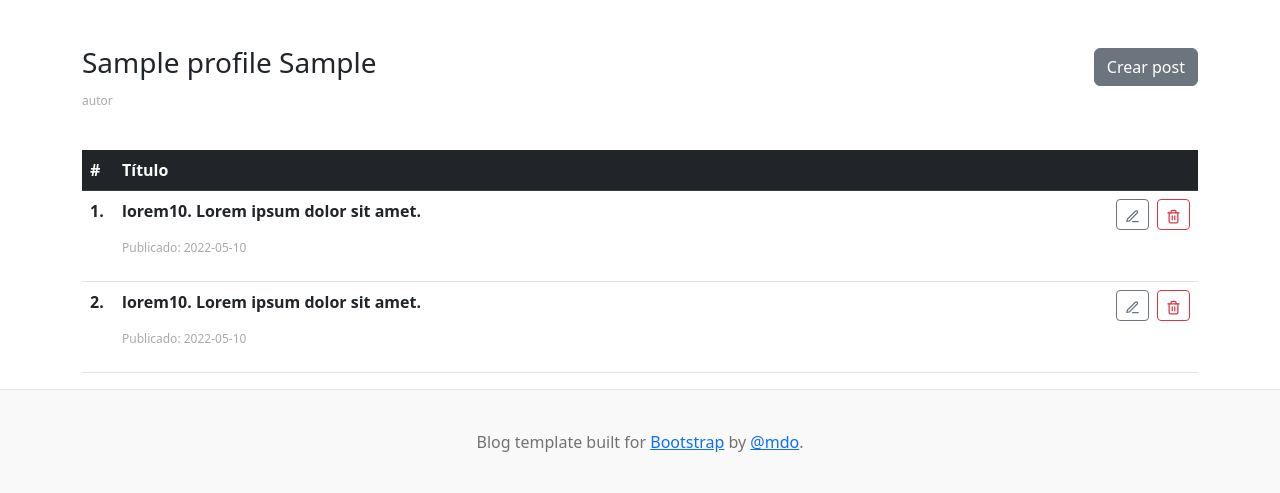
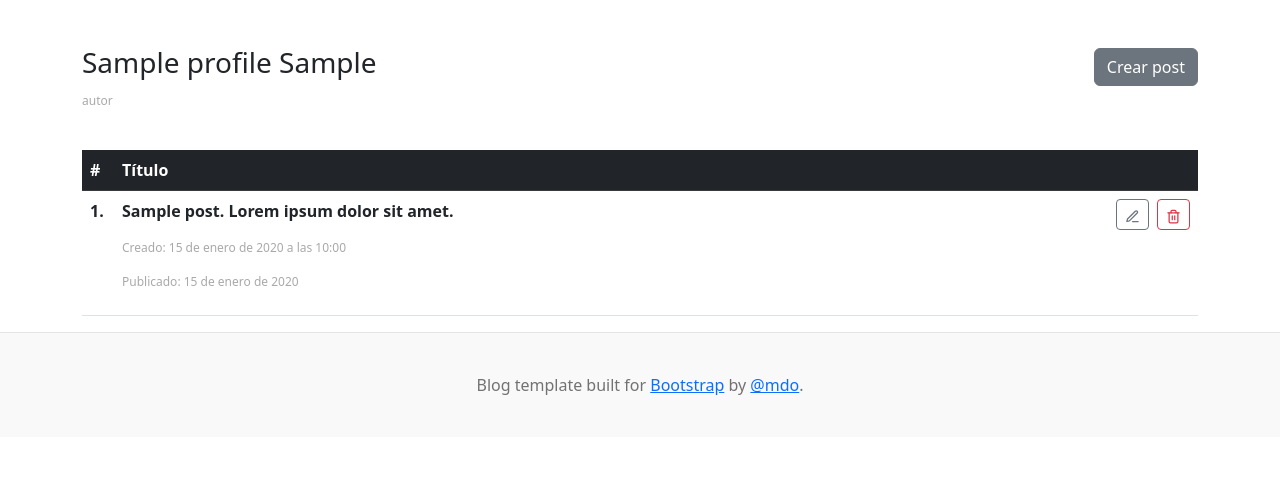
Before and after one commit to jorgeald77/coders-django-blog, a Django app: page /user/mis-posts/ in a window 1280 px wide. Shown: the part 69-562 px from the top of the page. Run offline with Django 4.2, Linux system fonts and the light colour scheme; a user stored in the database is signed in; tables that the repository leaves empty hold one stand-in row (values such as "Sample post"); some libraries are stand-ins or nearby versions.

Commit message:
Se incorporo la información de los post pertenecientes al usuarios registrado en "mis posts"

```diff
--- a/app/users/templates/dashboard.html
+++ b/app/users/templates/dashboard.html
@@ -8,9 +8,8 @@
             <p class="font-xs text-light-blog">autor</p>
         </div>
 
-        <!-- TODO URL para crear un nuevo Post -->
         <div>
-            <a href="#" class="btn btn-secondary">Crear post</a>
+            <a href="{% url 'blogPostForm' %}" class="btn btn-secondary">Crear post</a>
         </div>
     </div>
 
@@ -29,18 +28,18 @@
                     <tr>
                         <th scope="row" style="width: 2em;">{{ forloop.counter }}.</th>
 
-                        <!-- TODO Datos del post -->
                         <td>
                             <div class="d-flex flex-column text-wrap">
                                 <p class="fw-semibold fs-6">{{ post.title }}. Lorem ipsum dolor sit amet.</p>
-                                <p class="font-xs text-light-blog">Publicado: {{ post.published }}</p>
+                                <p class="font-xs text-light-blog">Creado: {{ post.created_at }}</p>
+                                <p class="font-xs text-light-blog">Publicado: {{ post.published_at }}</p>
                             </div>
                         </td>
 
-                        <!-- TODO Información de rutas para editar y Eliminar -->
                         <td style="width: 6em;">
                             <div class="d-flex gap-2 nowrap justify-content-end">
-                                <a href="{{ post.id }}" class="btn btn-sm btn-outline-secondary small">
+                                <a href="{% url 'blogpostupdate' post.pk %}"
+                                   class="btn btn-sm btn-outline-secondary small">
                                     <svg xmlns="http://www.w3.org/2000/svg" width="15" height="15" viewBox="0 0 24 24"
                                          fill="none" stroke="currentColor" stroke-width="2" stroke-linecap="round"
                                          stroke-linejoin="round" class="feather feather-edit-3">
@@ -48,7 +47,7 @@
                                         <path d="M16.5 3.5a2.121 2.121 0 0 1 3 3L7 19l-4 1 1-4L16.5 3.5z"></path>
                                     </svg>
                                 </a>
-                                <a href="{{ post.id }}" class="btn btn-sm btn-outline-danger">
+                                <a href="{% url 'blogpostdelete' post.pk %}" class="btn btn-sm btn-outline-danger">
                                     <svg xmlns="http://www.w3.org/2000/svg" width="15" height="15" viewBox="0 0 24 24"
                                          fill="none" stroke="currentColor" stroke-width="2" stroke-linecap="round"
                                          stroke-linejoin="round" class="feather feather-trash-2">
--- a/app/users/views.py
+++ b/app/users/views.py
@@ -2,11 +2,7 @@ from django.shortcuts import render
 
 
 def dashboard(request):
-    # TODO Obtener los posts creados por el usuario autenticado  desde la DB
-    posts = [
-        {'id': 1, 'title': 'lorem10', 'published': '2022-05-10'},
-        {'id': 1, 'title': 'lorem10', 'published': '2022-05-10'},
-    ]
+    posts = request.user.posts.all()
 
     return render(request, 'dashboard.html', {
         'posts': posts,
```
